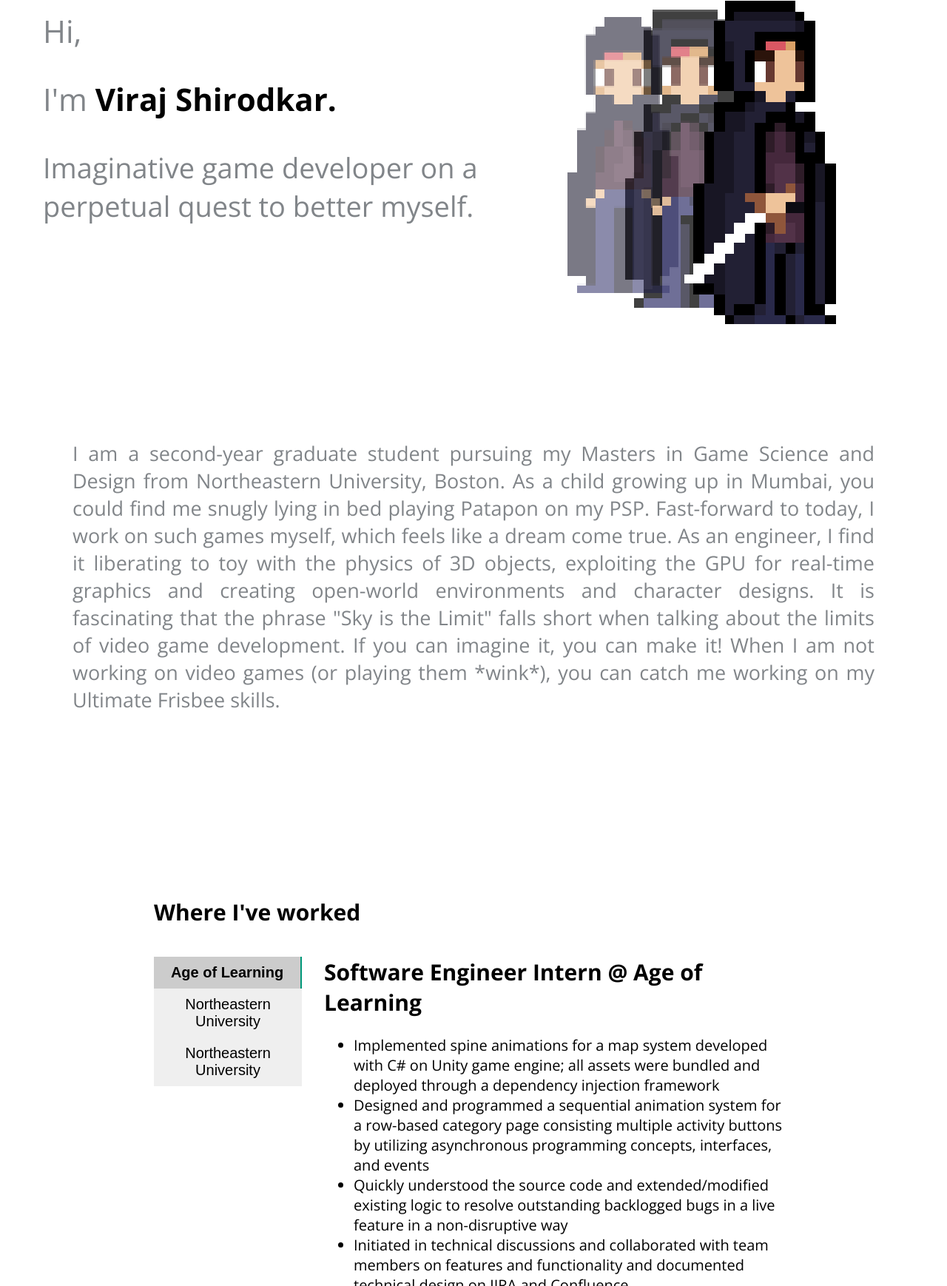
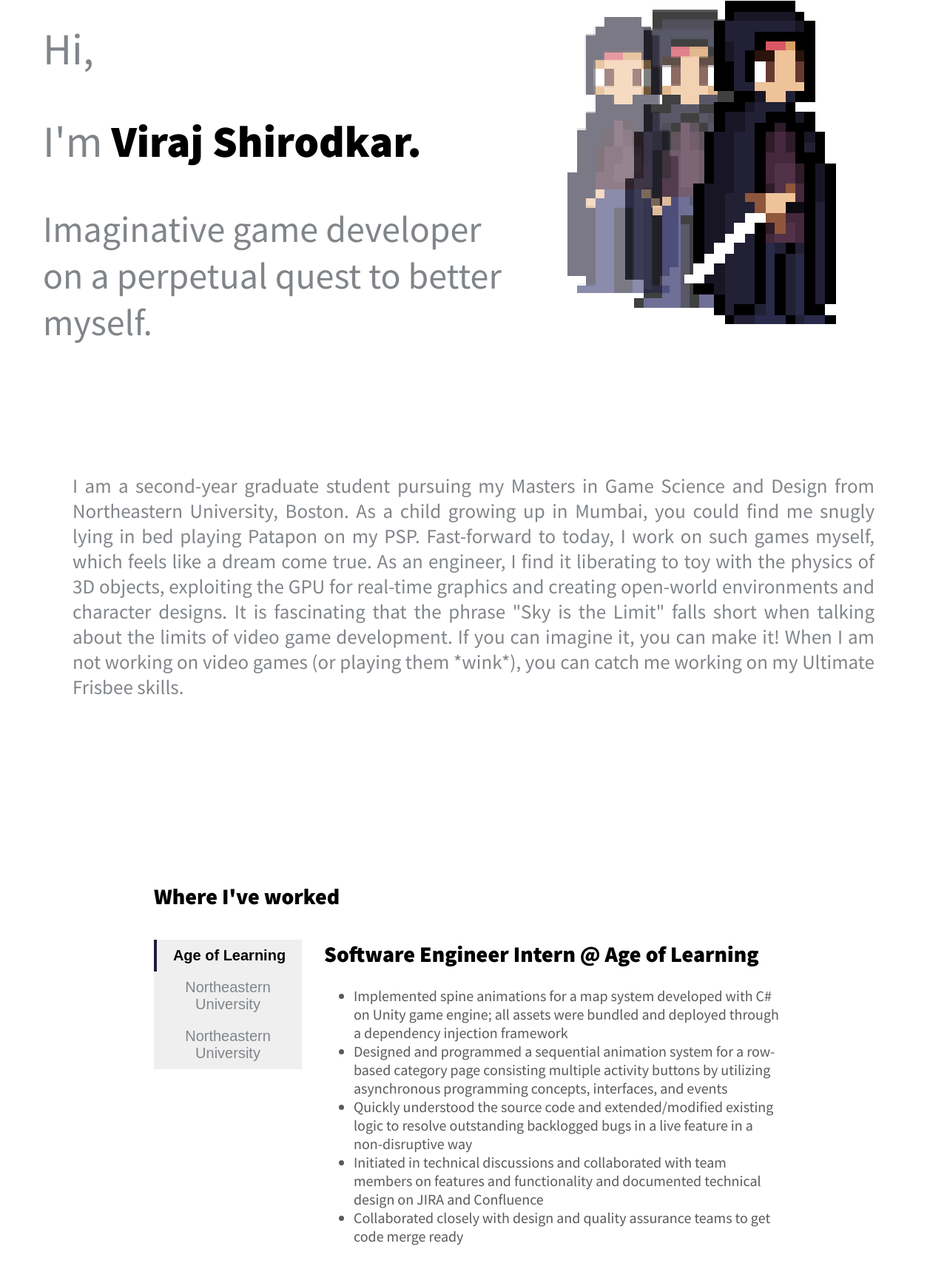
Before and after one commit to voltr0x/voltr0x.github.io, a plain HTML site: page index.html in a window 1280 px wide. Shown: the part 200-1938 px from the top of the page at 74% size. Drawn offline with nearby package versions, Linux system fonts and the light colour scheme; a web font is replaced by a local one.

Commit message:
Changed website font

```diff
--- a/index.html
+++ b/index.html
@@ -4,7 +4,9 @@
 	<meta charset="utf-8">
 	<meta name="viewport" content="width=device-width, initial-scale=1">
 	<link rel="stylesheet" type="text/css" href="styles.css">
-	<link href="https://fonts.googleapis.com/css?family=Open+Sans:400,600,300,700" rel="stylesheet" type="text/css">
+	<link href="https://fonts.googleapis.com/css?family=Open+Sans:300,700,900" rel="stylesheet" type="text/css">
+	<link href="https://fonts.googleapis.com/css?family=Source+Sans+Pro:400,900" rel="stylesheet" type="text/css">
+	<link href="https://fonts.googleapis.com/css?family=Proxima+Nova" rel="stylesheet" type="text/css">
 	<title>Viraj Shirodkar</title>
 </head>
 
@@ -96,7 +98,7 @@
 			<div class="tabs_content" data-tab="3">
 				<h2>Graduate Teaching Fellowship @ Northeastern University</h2>
 				<ul>
-					<li>Conducted in-person lectures, managed and graded students for an undergraduate course of HTML and CSS</li>
+					<li>Conducted in-person lectures, managed and graded students for an undergraduate course ARTF 2224 - Experience and Interaction Tools</li>
 				</ul>
 			</div>
 		</div>
@@ -106,6 +108,13 @@
 	<section id="projects" class="projects">
 		<h2 class="section_title">My projects</h2>
 		<div class="flex">
+			<div>
+				<a href="https://github.com/voltr0x/2D-Game-Engine">
+				<img src="img/breakout.png">
+				<h2>2D Game Engine</h2>
+				<h3>As a final project for my game engines class, I was part of a group project which required us to build a game engine using C++, SDL2 and OpenGL. We also created 3 games using this engine - breakout game, a platformer and a 2D top down adventure dungeon crawler RPG game. This project took one week to complete, with an estimated development time of 40 hours, during which time I implemented input processing, 2D rendering, a collision system, and rudimentary physics on the game objects. </h3>
+				</a>
+			</div>
 			<div>
 				<a href="https://github.com/voltr0x/PongClone">
 				<img src="img/pong.png">
@@ -117,7 +126,7 @@
 				<a href="https://github.com/voltr0x/Shoot-The-Zombies">
 				<img src="img/shootz.png">
 				<h2>Shoot the Zombies!</h2>
-				<h3>A top down isometric view survival shooter where players have to shoot waves of zombies. The assets are developed on Blender which I have created for the first time, whereas the game is developed on Unity with implemented game play mechanics of levels (increasing difficulty with each wave of enemies) and power-ups such as ammo and health. It is an on-going project and there are many design plans planned.</h3>
+				<h3>A top down isometric view survival shooter where players have to shoot waves of zombies. The assets are developed on Blender which I have created for the first time, whereas the game is developed on Unity with implemented game play mechanics of levels (increasing difficulty with each wave of enemies) and power-ups such as ammo and health.</h3>
 				</a>
 			</div>
 			<div>
@@ -127,13 +136,13 @@
 				<h3>A group of 5 students from all over the world collaborated to create a single-player tower defense game in Unity. The game revolves around a farmer attempting to preserve his prized pumpkin by tossing several types of melons, one of which deals damage and the other of which is used to lure enemies. We divided tasks according to our areas of interest; I was in charge of opponent AI, gameplay, level design, and game management.</h3>
 				</a>
 			</div>
-			<div>
+			<!-- <div>
 				<a href="https://github.com/cooperclasses/project-breakout-bluescreenboys">
 				<img src="img/breakout.png">
 				<h2>Breakout Clone</h2>
 				<h3>Ongoing project made by a group of 4 people. The game is being developed using C++ and SDL2. We have implemented collision system, framework for making different levels and FPS capping.</h3>
 				</a>
-			</div>
+			</div> -->
 			<div>
 				<a href="https://github.com/Minerstudio/ChrysalisV2">
 				<img src="img/chrysalis.png">
--- a/styles.css
+++ b/styles.css
@@ -15,7 +15,7 @@ header {
 }
 
 .section_title {
-	font-family: 'Open Sans', sans-serif;
+	font-family: 'Source Sans Pro', sans-serif;
 	font-size: 30px;
 }
 
@@ -68,6 +68,12 @@ ol li {
 	content: counter(li, decimal-leading-zero);
 }
 
+.nav_resume {
+	/* border-radius: 25px; */
+	border: 2px solid rgb(129, 133, 137);
+	padding: 3px;
+}
+
 .intro {
 	display: flex;
 	justify-content: space-around;
@@ -75,13 +81,17 @@ ol li {
 }
 
 .intro_text {
-	font-family: 'Open Sans', sans-serif;
+	/* font-family: 'Open Sans', sans-serif; */
+	/* font-family: system-ui, -apple-system, BlinkMacSystemFont, 'San Francisco','SF Pro Text', sans-serif; */
+	/* font-family: 'Helvetica', sans-serif; */
+	font-family: 'Source Sans Pro', sans-serif;
+	/* font-family: 'Proxima Nova', sans-serif; */
 	padding-left: 50px;
 	padding-top: 50px;
 }
 
 .intro h2 {
-	font-size: 42px;
+	font-size: 60px;
 	font-weight: 200;
 	color: rgb(129, 133, 137);
 }
@@ -93,7 +103,7 @@ ol li {
 
 .intro p {
 	max-width: 720px;
-	font-size: 38px;
+	font-size: 50px;
 	font-weight: 200;
 	color: rgb(129, 133, 137);
 }
@@ -108,7 +118,7 @@ ol li {
 .about {
 	padding: 100px 90px;
 	margin: 0 auto;
-	font-family: 'Open Sans', sans-serif;
+	font-family: 'Source Sans Pro', sans-serif;
 	text-align: center;
 	transition: opacity 0.6s;
 }
@@ -121,17 +131,19 @@ ol li {
 }
 
 .about h2 {
-	font-family: 'Open Sans', sans-serif;
 	font-size: 27px;
-	font-weight: 200;
+	font-weight: 400;
 	color: rgb(129, 133, 137);
+	/* color: #5A5A5A; */
 	text-align: justify;
 }
 
 .jobs {
 	margin: 0 200px;
 	padding: 100px 0;
-	font-family: 'Open Sans', sans-serif;
+	/* font-family: 'Open Sans', sans-serif; */
+	font-family: 'Source Sans Pro', sans-serif;
+
 }
 
 .tabs {
@@ -151,16 +163,22 @@ ol li {
 	width: 100%;
 	cursor: pointer;
 	font-size: 20px;
+	color: rgb(129, 133, 137);
+}
+
+.tabs_button:hover {
+	background: #cccccc;
+	transition: 0.2s;
 }
 
 .tabs_button:active {
-	background: #cccccc; //Change click color
+	background: #cccccc;
 }
 
 .tabs_button_active {
 	font-weight: bold;
-	border-right: 2px solid #009879;
-	background: #cccccc;
+	border-left: 4px solid #201A40;
+	color:rgb(0, 0, 0)
 }
 
 .tabs_content {
@@ -178,6 +196,10 @@ ol li {
 /*First element of tabs_content will have no margin on top*/
 .tabs_content > :first-child {
 	margin-top: 0;
+}
+
+.tabs_content li {
+	color: #5a5a5a;
 }
 
 .projects {
@@ -234,11 +256,6 @@ ol li {
 	justify-content: center;
 }
 
-/*.skills h2 {
-	font-size: 24px;
-	font-weight: 400;
-}*/
-
 .skills h3 {
 	padding: 10px;
 	font-size: 24px;
@@ -276,7 +293,7 @@ ol li {
 	max-width: 800px;
 }
 
-//Minimizing and stuff
+/*Minimizing and stuff*/
 @media screen and (max-width: 850px) {
 	.img_container img {
 		height: 300px;
```
